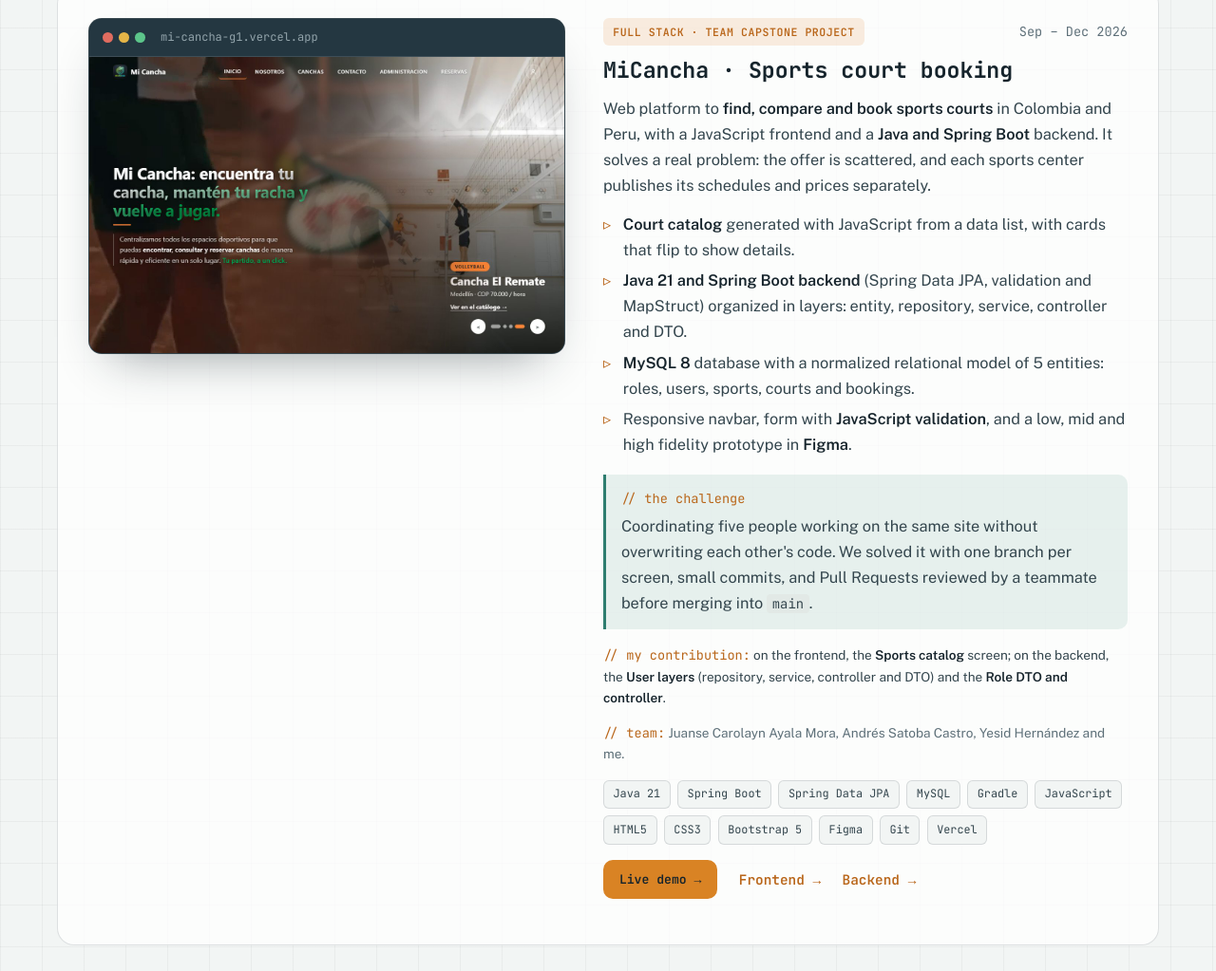
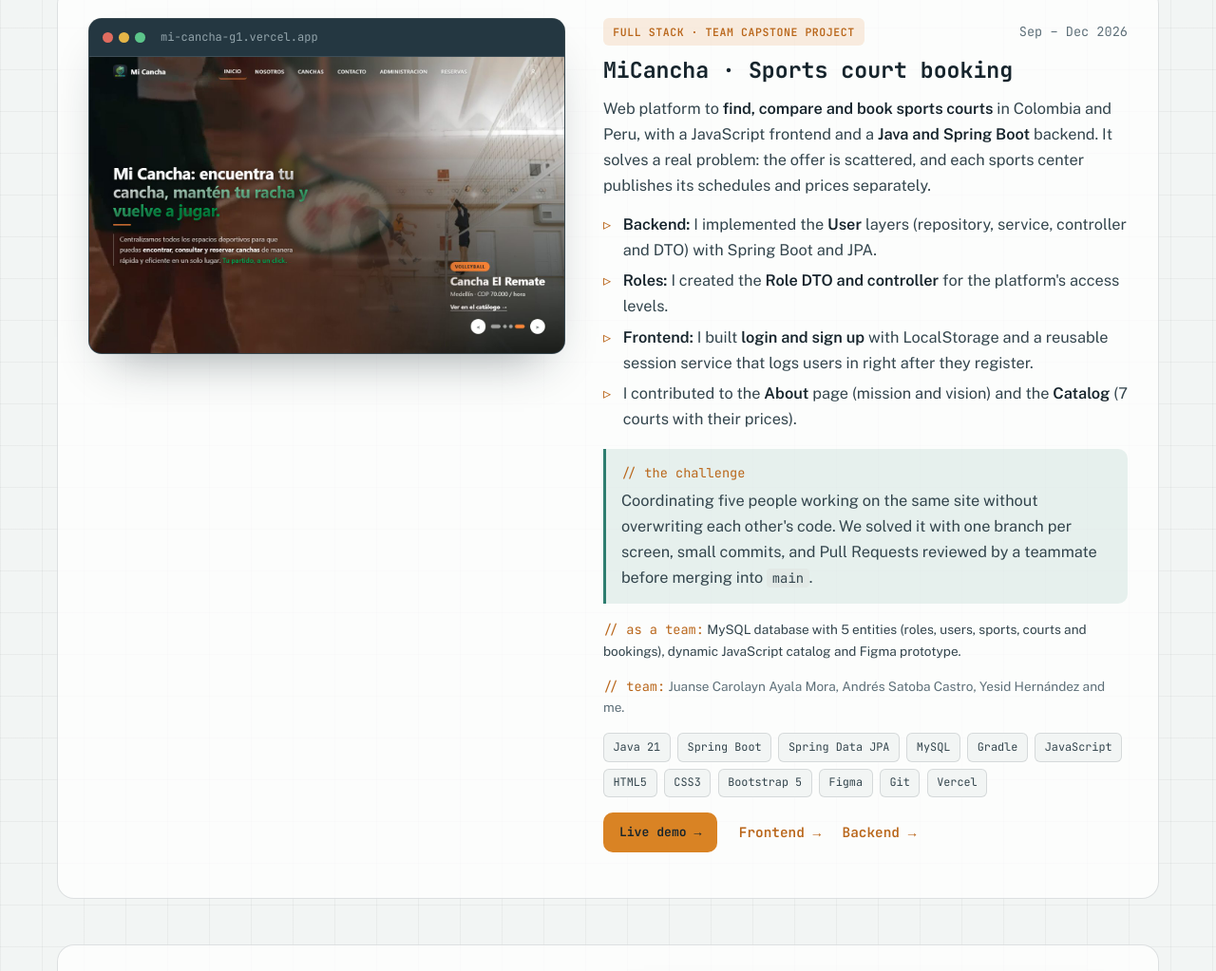
Before and after one commit to jeechq-del/My-portfolio, a plain HTML site: page index.html in a window 1280 px wide. Shown: the part 1071-2094 px from the top of the page at 95% size. Drawn offline with nearby package versions, Linux system fonts and the light colour scheme.

Commit message:
docs: aportes de MiCancha según commits y CV actualizado

```diff
--- a/index.html
+++ b/index.html
@@ -143,16 +143,16 @@
               <h3 class="project__title" data-i18n="p1.title">MiCancha · Reserva de canchas deportivas</h3>
               <p data-i18n="p1.desc">Plataforma web para <strong>encontrar, comparar y reservar canchas deportivas</strong> en Colombia y Perú, con frontend en JavaScript y backend en <strong>Java y Spring Boot</strong>. Resuelve un problema real: la oferta está dispersa y cada complejo publica sus horarios y precios por separado.</p>
               <ul class="bullets">
-                <li data-i18n="p1.f1"><strong>Catálogo de canchas</strong> generado con JavaScript desde una lista de datos, con tarjetas que giran para mostrar detalles.</li>
-                <li data-i18n="p1.f2"><strong>Backend con Java 21 y Spring Boot</strong> (Spring Data JPA, validaciones y MapStruct) organizado en capas: entidad, repository, service, controller y DTO.</li>
-                <li data-i18n="p1.f3">Base de datos <strong>MySQL 8</strong> con modelo relacional normalizado de 5 entidades: roles, usuarios, deportes, canchas y reservas.</li>
-                <li data-i18n="p1.f4">Navbar responsive, formulario con <strong>validación en JavaScript</strong> y prototipo en <strong>Figma</strong> en baja, media y alta fidelidad.</li>
+                <li data-i18n="p1.f1"><strong>Backend:</strong> implementé las capas de <strong>Usuario</strong> (repository, service, controller y DTO) con Spring Boot y JPA.</li>
+                <li data-i18n="p1.f2"><strong>Roles:</strong> creé el <strong>DTO y el controller de Roles</strong> para los niveles de acceso de la plataforma.</li>
+                <li data-i18n="p1.f3"><strong>Frontend:</strong> desarrollé el <strong>inicio de sesión y registro</strong> con LocalStorage y un servicio de sesión reutilizable que inicia sesión al registrarse.</li>
+                <li data-i18n="p1.f4">Aporté a las páginas <strong>Nosotros</strong> (misión y visión) y <strong>Catálogo</strong> (7 canchas con sus precios).</li>
               </ul>
               <div class="callout">
                 <p class="mono small accent" data-i18n="p.challenge">// el reto</p>
                 <p data-i18n="p1.challenge">Coordinar a cinco personas trabajando en el mismo sitio sin pisarnos el código. Lo resolvimos con una rama por pantalla, commits pequeños y Pull Requests revisados por otra persona antes de unirlos a <code>main</code>.</p>
               </div>
-              <p class="small" data-i18n="p1.role"><span class="mono accent">// mi aporte:</span> en el frontend, la pantalla de <strong>Catálogo de deportes</strong>; en el backend, las <strong>capas de Usuario</strong> (repository, service, controller y DTO) y el <strong>DTO y controller de Roles</strong>.</p>
+              <p class="small" data-i18n="p1.role"><span class="mono accent">// en equipo:</span> base de datos MySQL de 5 entidades (roles, usuarios, deportes, canchas y reservas), catálogo dinámico con JavaScript y prototipo en Figma.</p>
               <p class="small team" data-i18n="p1.team"><span class="mono accent">// equipo:</span> Juanse Carolayn Ayala Mora, Andrés Satoba Castro, Yesid Hernández y yo.</p>
               <ul class="chips" aria-label="Tecnologías">
                 <li>Java 21</li><li>Spring Boot</li><li>Spring Data JPA</li><li>MySQL</li><li>Gradle</li><li>JavaScript</li><li>HTML5</li><li>CSS3</li><li>Bootstrap 5</li><li>Figma</li><li>Git</li><li>Vercel</li>
--- a/js/i18n.js
+++ b/js/i18n.js
@@ -31,12 +31,12 @@ window.I18N_EN = {
   'p1.tag': 'FULL STACK · TEAM CAPSTONE PROJECT',
   'p1.title': 'MiCancha · Sports court booking',
   'p1.desc': 'Web platform to <strong>find, compare and book sports courts</strong> in Colombia and Peru, with a JavaScript frontend and a <strong>Java and Spring Boot</strong> backend. It solves a real problem: the offer is scattered, and each sports center publishes its schedules and prices separately.',
-  'p1.f1': '<strong>Court catalog</strong> generated with JavaScript from a data list, with cards that flip to show details.',
-  'p1.f2': '<strong>Java 21 and Spring Boot backend</strong> (Spring Data JPA, validation and MapStruct) organized in layers: entity, repository, service, controller and DTO.',
-  'p1.f3': '<strong>MySQL 8</strong> database with a normalized relational model of 5 entities: roles, users, sports, courts and bookings.',
-  'p1.f4': 'Responsive navbar, form with <strong>JavaScript validation</strong>, and a low, mid and high fidelity prototype in <strong>Figma</strong>.',
+  'p1.f1': '<strong>Backend:</strong> I implemented the <strong>User</strong> layers (repository, service, controller and DTO) with Spring Boot and JPA.',
+  'p1.f2': '<strong>Roles:</strong> I created the <strong>Role DTO and controller</strong> for the platform\'s access levels.',
+  'p1.f3': '<strong>Frontend:</strong> I built <strong>login and sign up</strong> with LocalStorage and a reusable session service that logs users in right after they register.',
+  'p1.f4': 'I contributed to the <strong>About</strong> page (mission and vision) and the <strong>Catalog</strong> (7 courts with their prices).',
   'p1.challenge': 'Coordinating five people working on the same site without overwriting each other\'s code. We solved it with one branch per screen, small commits, and Pull Requests reviewed by a teammate before merging into <code>main</code>.',
-  'p1.role': '<span class="mono accent">// my contribution:</span> on the frontend, the <strong>Sports catalog</strong> screen; on the backend, the <strong>User layers</strong> (repository, service, controller and DTO) and the <strong>Role DTO and controller</strong>.',
+  'p1.role': '<span class="mono accent">// as a team:</span> MySQL database with 5 entities (roles, users, sports, courts and bookings), dynamic JavaScript catalog and Figma prototype.',
   'p.front': 'Frontend →',
   'p.back': 'Backend →',
   'p1.team': '<span class="mono accent">// team:</span> Juanse Carolayn Ayala Mora, Andrés Satoba Castro, Yesid Hernández and me.',
```
Also changed, not shown: 1 other file.
